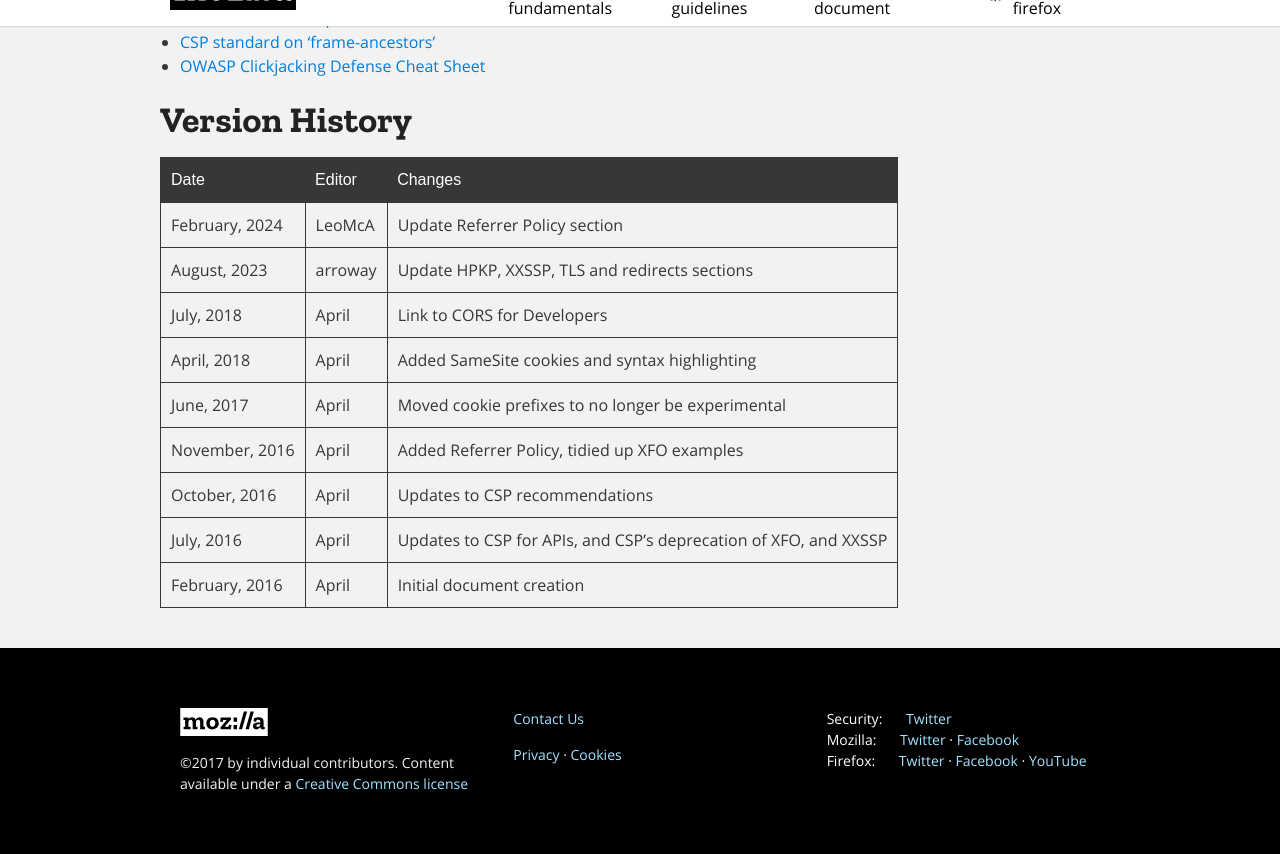
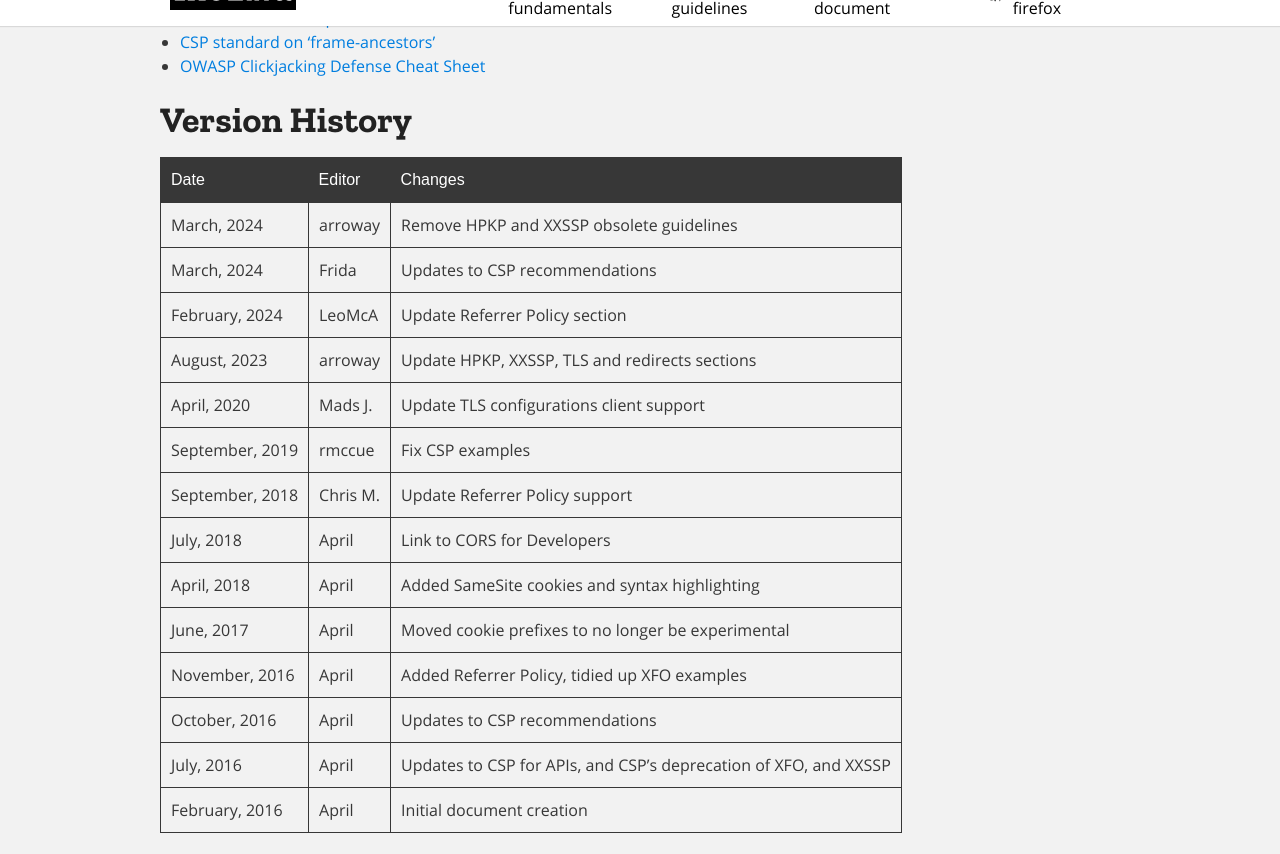
Before and after one commit to mozilla/infosec.mozilla.org, a Jekyll site: the page built from docs/guidelines/web_security.md, in a window 1280 px wide and 900 px high, scrolled down 16415 px, cut to the strip 46-900 px from the top of the window. Built offline with Jekyll 4.4.1, drawn with Linux system fonts in a browser that asks for light colours; the repository's description, which GitHub fills in, is left out.

Commit message:
Update web_security changelog
Adding missing entries.

```diff
--- a/docs/guidelines/web_security.md
+++ b/docs/guidelines/web_security.md
@@ -802,8 +802,13 @@ X-Frame-Options: DENY
 
 | Date           | Editor | Changes                                                          |
 |----------------|--------|------------------------------------------------------------------|
+| March, 2024    | arroway| Remove HPKP and XXSSP obsolete guidelines                        |
+| March, 2024    | Frida  | Updates to CSP recommendations                                   |
 | February, 2024 | LeoMcA | Update Referrer Policy section                                   |
 | August, 2023   | arroway | Update HPKP, XXSSP, TLS and redirects sections                  |
+| April, 2020    | Mads J. | Update TLS configurations client support                        |
+| September, 2019| rmccue  | Fix CSP examples                                                |
+| September, 2018| Chris M.| Update Referrer Policy support                                  |
 | July, 2018     | April  | Link to CORS for Developers                                      |
 | April, 2018    | April  | Added SameSite cookies and syntax highlighting                   |
 | June, 2017     | April  | Moved cookie prefixes to no longer be experimental               |
```
